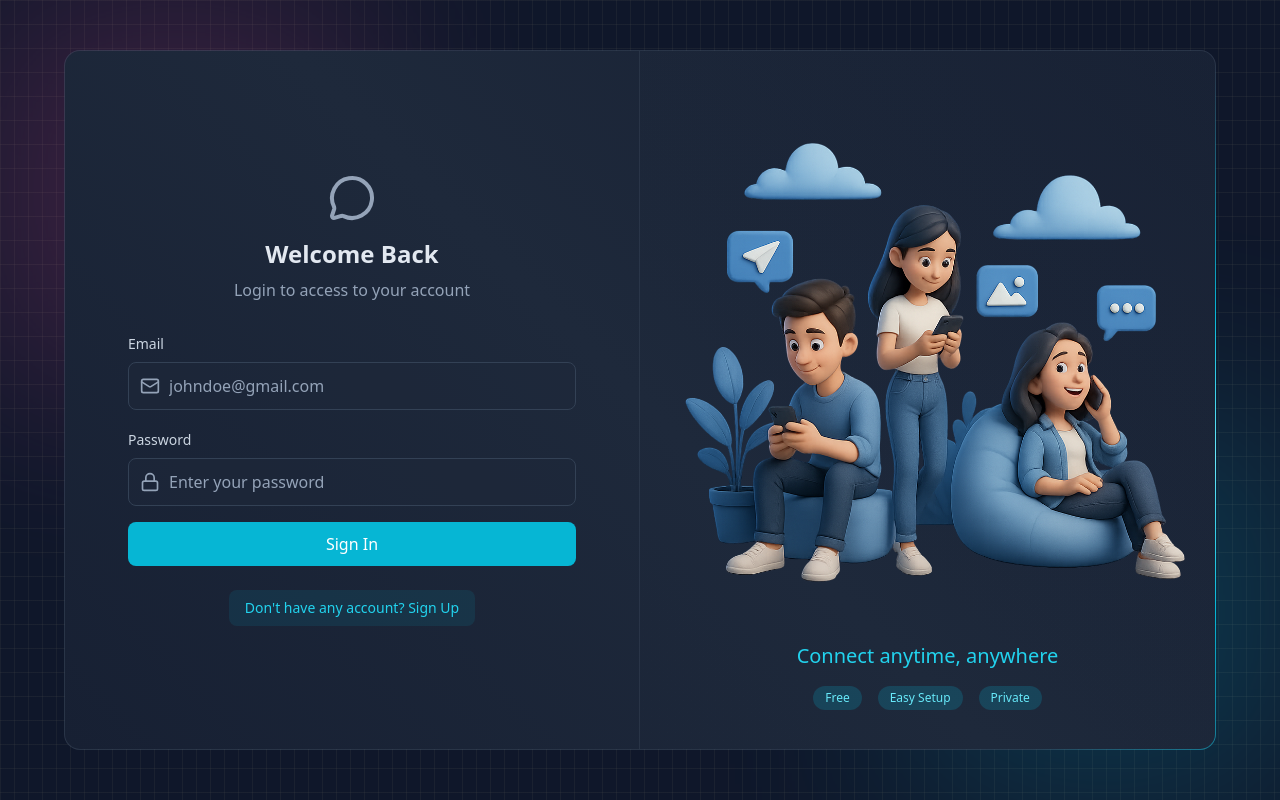
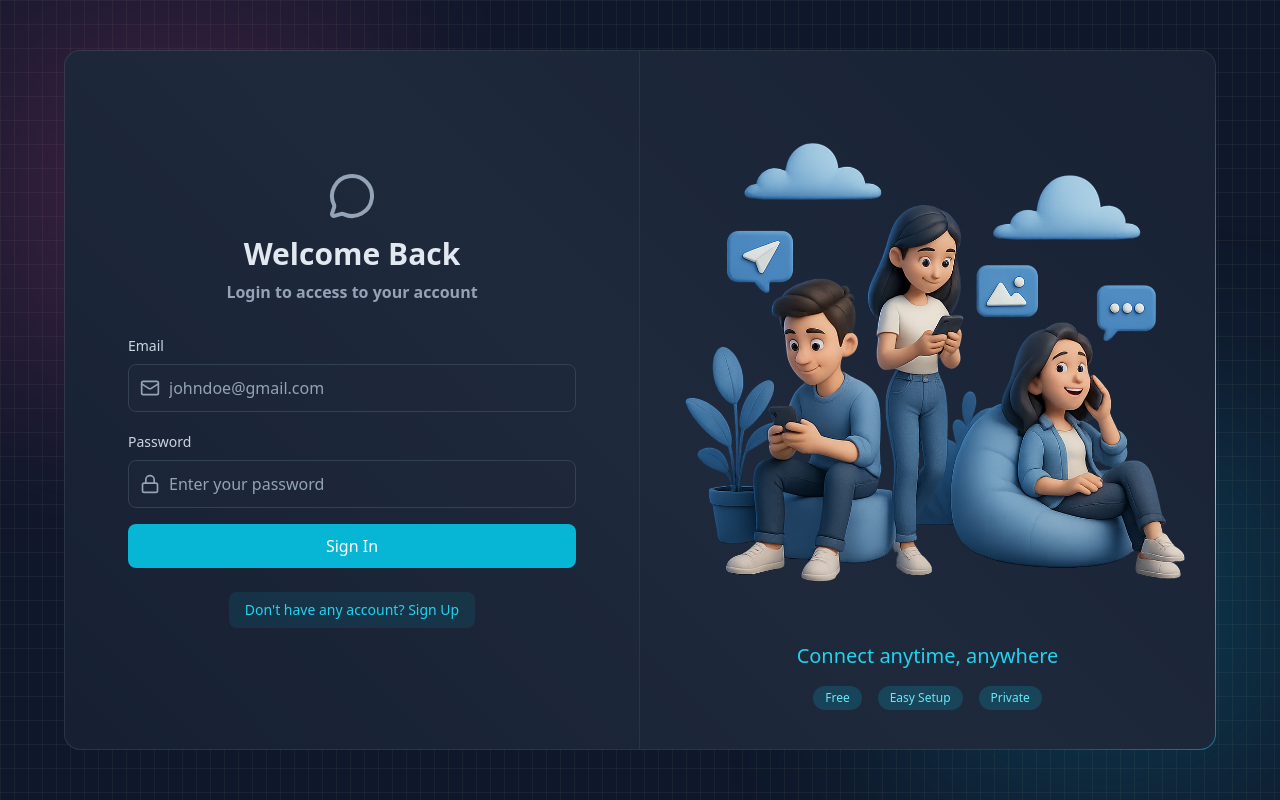
Before and after one commit to Arjun12325144/Chatify, a React app in the folder frontend/: page /login in a window 1280 px wide. Built offline with nearby package versions, Linux system fonts and the light colour scheme; no server answers; the HTML template or start-up script is replaced by a standard one.

Commit message:
UI update without affecting main branch

```diff
--- a/frontend/src/pages/LoginPage.jsx
+++ b/frontend/src/pages/LoginPage.jsx
@@ -23,8 +23,8 @@ function LoginPage () {
               {/* heading text */}
               <div className='text-center mb-8'>
                 <MessageCircleIcon className='w-12 h-12 mx-auto text-slate-400 mb-4' />
-                <h2 className='text-2xl font-bold text-slate-200 mb-2'>Welcome Back</h2>
-                <p className='text-slate-400'>Login to access to your account</p>
+                <h2 className='text-3xl font-bold text-slate-200 mb-2'>Welcome Back</h2>
+                <p className='text-slate-400 font-semibold'>Login to access to your account</p>
               </div>
               {/* form */}
               <form onSubmit={handleSubmit}>
--- a/frontend/src/pages/SignUpPage.jsx
+++ b/frontend/src/pages/SignUpPage.jsx
@@ -22,8 +22,8 @@ function SignUpPage() {
               {/* heading text */}
               <div className='text-center mb-8'>
                 <MessageCircleIcon className='w-12 h-12 mx-auto text-slate-400 mb-4' />
-                <h2 className='text-2xl font-bold text-slate-200 mb-2'>Create Account</h2>
-                <p className='text-slate-400'>Sign up for a new account</p>
+                <h2 className='text-3xl font-bold text-slate-200 mb-2'>Create Account</h2>
+                <p className='text-slate-400 font-semibold'>Sign up for a new account</p>
               </div>
               {/* form */}
               <form onSubmit={handleSubmit}>
```
